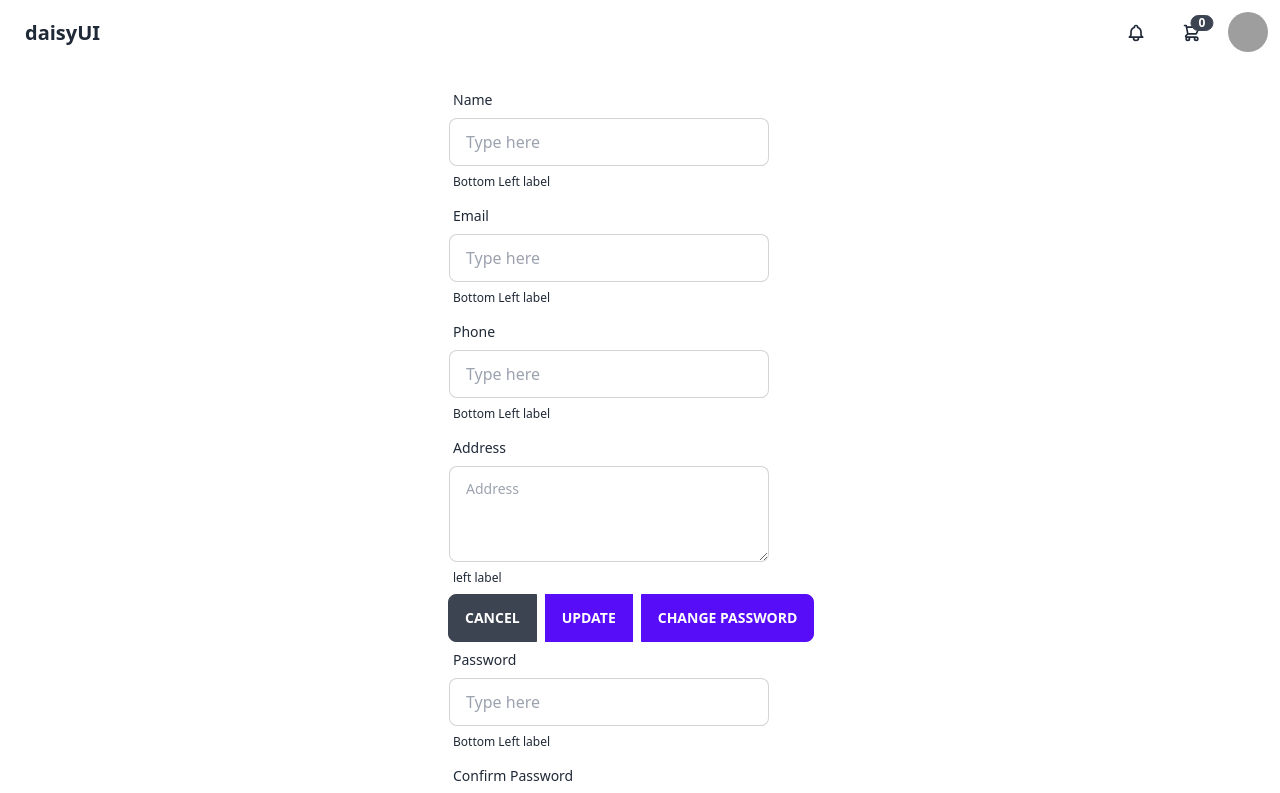
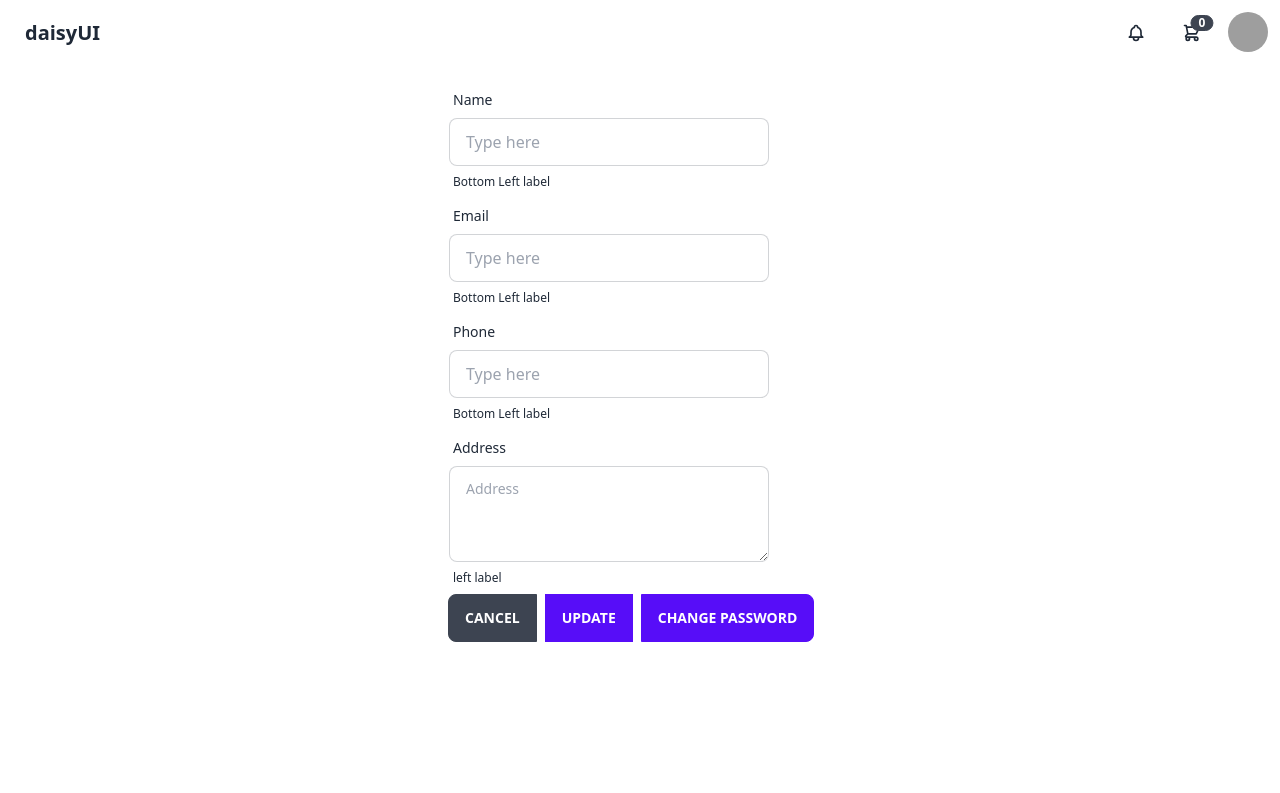
Before and after one commit to pritammimo/jotai, a React (Vite) app: page /profile in a window 1280 px wide. Shown: the top 793 px of the page. Built offline with nearby package versions, Linux system fonts and the light colour scheme; grey boxes are pictures that could not be loaded.

Commit message:
profile update

```diff
--- a/src/Components/Cart.jsx
+++ b/src/Components/Cart.jsx
@@ -11,9 +11,6 @@ const Cart = () => {
   const [toast, settoast] = useState(false);
     const [cartprice]=useAtom(cartPriceAtom);
    const [notification,setnotification]= useAtom(notificationAtom)
-   console.log("cart",cartprice);
-    console.log("cartdetails",cartdetails);
-    console.log("cartvalue",cartvalue);
     const handleRemove=(id)=>{
      let currentcart=cartvalue?.filter((product)=>product?.id !=id)
     removecart(currentcart)
--- a/src/Components/ProductDescription.jsx
+++ b/src/Components/ProductDescription.jsx
@@ -15,7 +15,6 @@ const ProductPage = () => {
     const [cartvalue,addcart] = useAtom(cartAtom);
     const [products]=useAtom(productStore)
     const [product,setProduct] = useAtom(finalproduct)
-    console.log("choose item",cartvalue?.find((cart)=>cart.id ===id));
     useEffect(() => {
       if(products!==null){
          setProduct(products?.filter((pro)=>pro.id==id)[0])
--- a/src/Components/ProductList.jsx
+++ b/src/Components/ProductList.jsx
@@ -21,12 +21,6 @@ const ProductList = () => {
     <>
     <Navbar/>
     <div className="container mx-auto px-4 p-4 ">
-  <div className="input-group justify-center mb-2">
-    <input type="text" placeholder="Search…" className="input input-bordered" />
-    <button className="btn btn-square">
-      <svg xmlns="http://www.w3.org/2000/svg" className="h-6 w-6" fill="none" viewBox="0 0 24 24" stroke="currentColor"><path strokeLinecap="round" strokeLinejoin="round" strokeWidth="2" d="M21 21l-6-6m2-5a7 7 0 11-14 0 7 7 0 0114 0z" /></svg>
-    </button>
-  </div>
       <div className='grid grid-cols-3'>
       {products?.map((product)=>(
           <div className="card w-96 bg-base-100 shadow-xl m-2" key={product.id}>
--- a/src/Components/Profile.jsx
+++ b/src/Components/Profile.jsx
@@ -1,14 +1,17 @@
-import React from 'react'
+import React,{useState,useEffect} from 'react'
 import Navbar from './Navbar'
 import Footer from './Footer'
 import { useNavigate } from 'react-router-dom'
 
 const Profile = () => {
     const navigate=useNavigate()
+    const [password, setpassword] = useState(false);
   return (
     <>
     <Navbar/>
     <div className="container mx-auto px-4 p-4 artboard phone-5">
+      {!password &&
+      <>
       <div className="form-control w-full max-w-xs">
       <label className="label">
         <span className="label-text">Name</span>
@@ -48,8 +51,12 @@ const Profile = () => {
     <div className="btn-group btn-group-vertical lg:btn-group-horizontal w-full">
 <button className="btn" onClick={()=>navigate("/")}>Cancel</button>
   <button className="btn btn-active ml-2 mr-2">Update</button>
-  <button className="btn btn-active ">Change Password</button>
+  <button className="btn btn-active" onClick={()=>setpassword(true)}>Change Password</button>
 </div>
+    </>
+      }
+{password &&
+<>
   <div className="form-control w-full max-w-xs">
   <label className="label">
     <span className="label-text">Password</span>
@@ -71,7 +78,11 @@ const Profile = () => {
 <div className="btn-group btn-group-vertical lg:btn-group-horizontal w-full justify-end">
 <button className="btn" onClick={()=>navigate("/")}>Cancel</button>
   <button className="btn btn-active ml-2 mr-2">Update Password</button>
+  <button className="btn btn-active" onClick={()=>setpassword(false)}>Update others</button>
 </div>
+</>
+}
+
     </div>
     <Footer/>
     </>
```
Also changed, not shown: src/Components/Navbar.jsx (+0 -8 lines), src/store/page.jsx (+0 -8 lines). Lines whose indentation alone changed are shown as unchanged.
